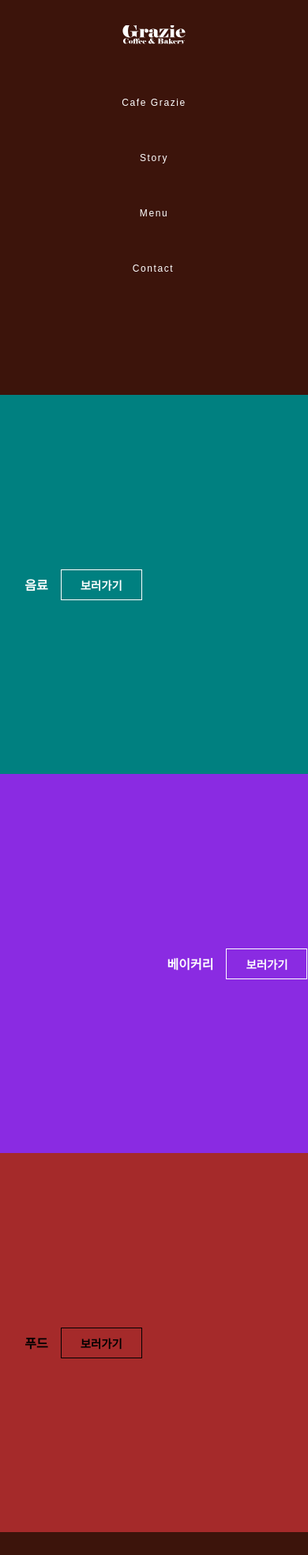
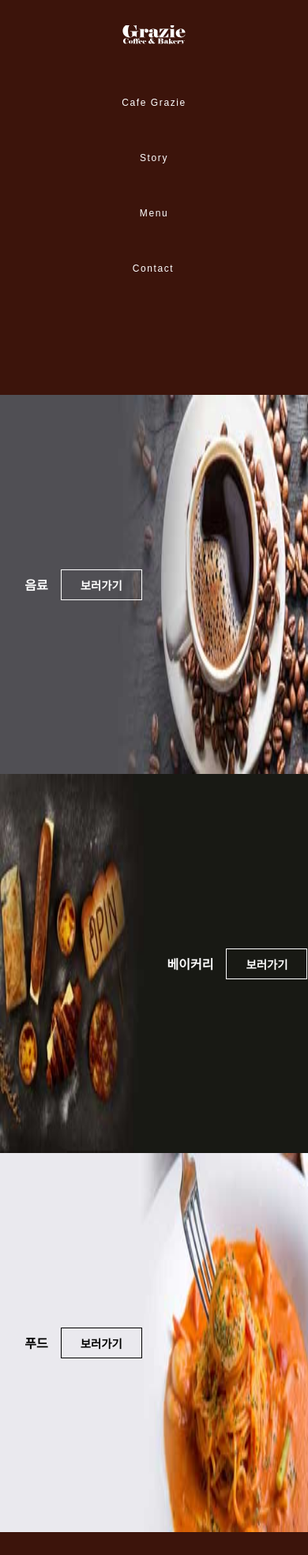
Before and after one commit to HyoJuns/Teamproject-academy-Grazie, a plain HTML site: page sub-menu.html in a window 390 px wide. Shown: the top 1969 px of the page at 79% size. Drawn offline with Linux system fonts and the light colour scheme; a web font is replaced by a local one.

Commit message:
힘들다

```diff
--- a/src/scripts/main.js
+++ b/src/scripts/main.js
@@ -27,7 +27,7 @@ class BannerManagement {
 
     //! Setter
     /**
-     *
+     * 인덱스 값을 설정한다.
      * @param {number} _n
      * @memberof BannerManagement
      */
--- a/src/styles/sub-menu.css
+++ b/src/styles/sub-menu.css
@@ -12,6 +12,9 @@
     /* outline: 1px solid bisque; */
 
     overflow: hidden;
+
+    background-repeat: no-repeat;
+    background-size: 100% 100%;
 }
 div[class$="left"] {
     width: 50%;
@@ -37,16 +40,34 @@ div[class$="right"] {
 
     font-family: var(--family-Cafe24SsurroundAir);
 }
-.section-container:nth-child(1) {
-    background-color: teal;
+@media screen and (min-width: 801px)
+{
+    .section-container:nth-child(1) {
+        background-image: url('../images/menu-1.jpg');
+    }
+    .section-container:nth-child(2) {
+        background-image: url('../images/menu-2.jpg');
+
+    }
+    .section-container:nth-child(3) {
+        background-image: url('../images/menu-3.jpg');
+
+    }
 }
-.section-container:nth-child(2) {
-    background-color: blueviolet;
+@media screen and (max-width: 800px)
+{
+    .section-container:nth-child(1) {
+        background-image: url('../images/mobile-menu1.jpg');
+    }
+    .section-container:nth-child(2) {
+        background-image: url('../images/mobile-menu2.jpg');
+
+    }
+    .section-container:nth-child(3) {
+        background-image: url('../images/mobile-menu3.jpg');
+
+    }
 }
-.section-container:nth-child(3) {
-    background-color: brown;
-}
-
 .section-heading {
     padding: 2rem;
     font-size: 2rem;
```
Also changed, not shown: src/styles/sub-contact.css (+11 -3 lines), sub-contact.html (+1 -1 lines), src/images/menu-1.jpg (added), src/images/menu-2.jpg (added), src/images/menu-3.jpg (added), src/images/mobile-menu1.jpg (added), src/images/mobile-menu2.jpg (added), src/images/mobile-menu3.jpg (added).
